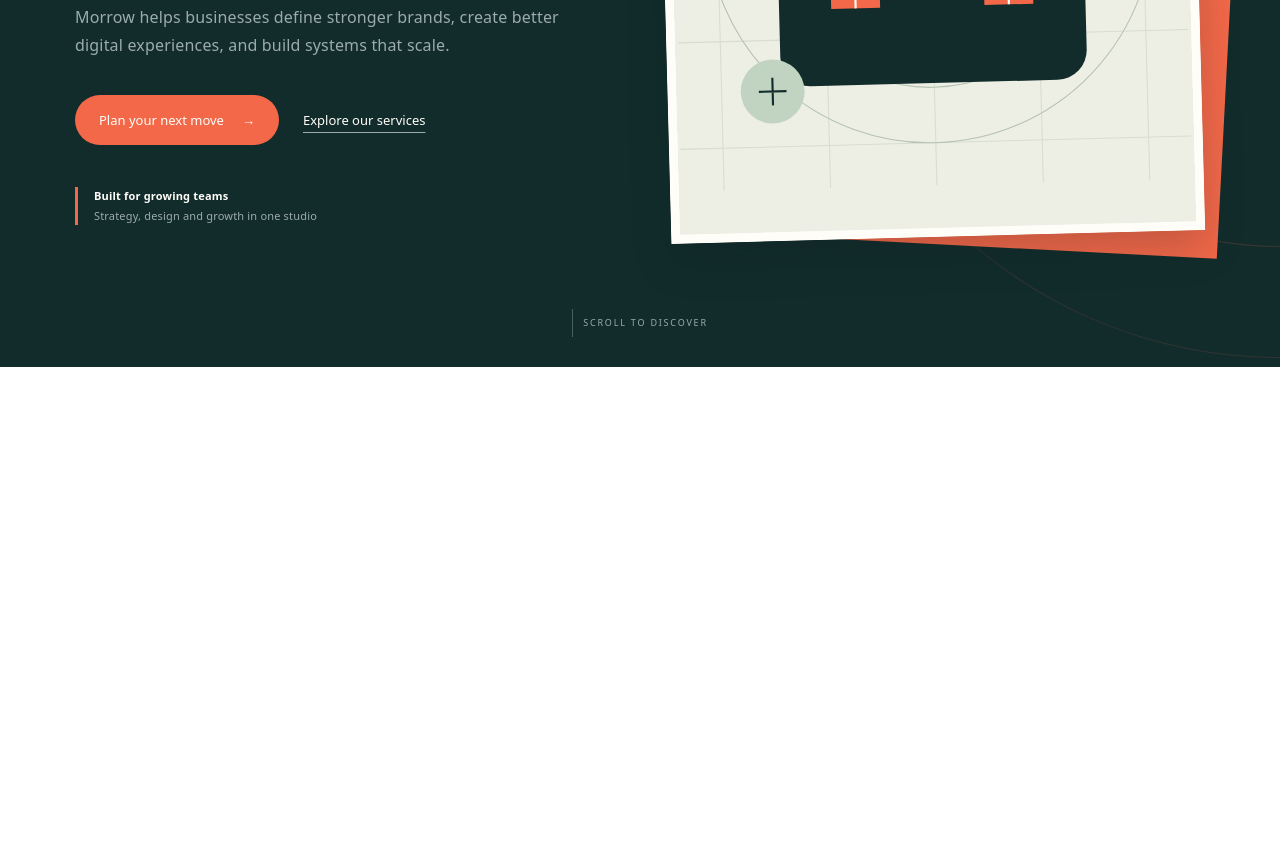
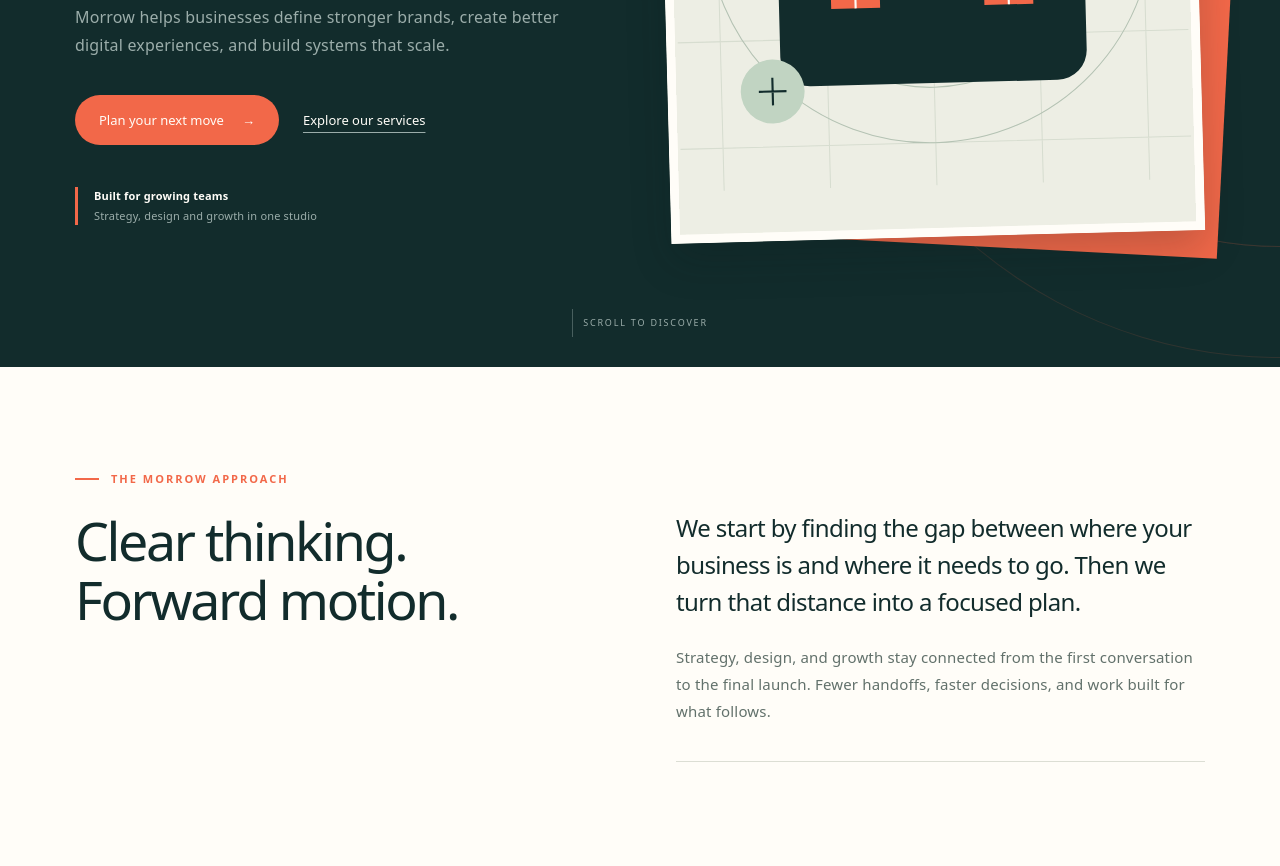
Before and after one commit to RicardoPriv/landing-page-project, a website built with Vite: page frontend/index.html in a window 1280 px wide. Shown: the part 591-1457 px from the top of the page. Before the commit the page ends 958 px from the top, so only its background shows below. Built offline with nearby package versions, Linux system fonts and the light colour scheme.

Commit message:
about added

```diff
--- a/frontend/src/main.js
+++ b/frontend/src/main.js
@@ -2,10 +2,12 @@ import './style.css'
 import { setupCounter } from './counter.js'
 import header from "./sections/header.html?raw"
 import hero from "./sections/hero.html?raw"
+import about from "./sections/about.html?raw"
 
 document.querySelector('#app').innerHTML = `
   ${header}
   ${hero}
+  ${about}
 `
 
 setupCounter(document.querySelector('#counter'))
--- a/frontend/src/sections/about.html
+++ b/frontend/src/sections/about.html
@@ -0,0 +1,11 @@
+<section id="about-section">
+  <div id="left-column">
+    <span id="about-slogan">THE MORROW APPROACH</span>
+    <h2 id="about-title">Clear thinking. Forward motion.</h2>
+  </div>
+  <div id="right-column">
+    <span id="about-description">We start by finding the gap between where your business is and where it needs to go. Then we turn that distance into a focused plan.</span>
+    <span id="about-sub-description">Strategy, design, and growth stay connected from the first conversation to the final launch. Fewer handoffs, faster decisions, and work built for what follows.</span>
+    <div id="about-line-horizontal"></div>
+  </div>
+</section>
--- a/frontend/src/style.css
+++ b/frontend/src/style.css
@@ -1,5 +1,6 @@
 @import './styles/header.css';
 @import './styles/hero.css';
+@import './styles/about.css';
 
 :root {
   --text: #6b6375;
--- a/frontend/src/styles/about.css
+++ b/frontend/src/styles/about.css
@@ -0,0 +1,100 @@
+/* Two editorial columns on desktop, stacked on mobile. */
+#about-section {
+  display: grid;
+  grid-template-columns: minmax(0, 1fr) minmax(0, 1fr);
+  gap: 72px;
+  box-sizing: border-box;
+  padding: 104px max(40px, calc((100% - 1130px) / 2));
+  background: #fffdf8;
+  color: #122c2c;
+  color-scheme: light;
+  text-align: left;
+}
+
+#about-section #left-column,
+#about-section #right-column {
+  min-width: 0;
+}
+
+#about-slogan {
+  display: flex;
+  align-items: center;
+  gap: 12px;
+  color: #f26849;
+  font-size: 11px;
+  font-weight: 600;
+  line-height: 1.5;
+  letter-spacing: 2px;
+}
+
+#about-slogan::before {
+  content: '';
+  width: 24px;
+  height: 2px;
+  flex-shrink: 0;
+  background: #f26849;
+}
+
+#about-title {
+  max-width: 480px;
+  margin: 24px 0 0;
+  color: #122c2c;
+  font-size: clamp(36px, 4.2vw, 56px);
+  font-weight: 400;
+  line-height: 1.1;
+  letter-spacing: -0.045em;
+}
+
+#about-section #right-column {
+  padding-top: 38px;
+}
+
+#about-description,
+#about-sub-description {
+  display: block;
+  max-width: 520px;
+}
+
+#about-description {
+  font-size: clamp(20px, 2vw, 24px);
+  line-height: 1.55;
+  letter-spacing: -0.025em;
+}
+
+#about-sub-description {
+  margin-top: 24px;
+  color: #62716b;
+  font-size: 15px;
+  line-height: 1.8;
+}
+
+#about-line-horizontal {
+  height: 1px;
+  margin-top: 36px;
+  background: #dcded4;
+}
+
+@media (max-width: 900px) {
+  #about-section {
+    gap: 40px;
+    padding-block: 72px;
+  }
+}
+
+@media (max-width: 760px) {
+  #about-section {
+    grid-template-columns: 1fr;
+    gap: 32px;
+    padding: 64px 24px;
+  }
+
+  #about-section #right-column {
+    padding-top: 0;
+  }
+}
+
+@media (max-width: 400px) {
+  #about-section {
+    padding-inline: 16px;
+  }
+}
--- a/frontend/src/styles/header.css
+++ b/frontend/src/styles/header.css
@@ -1,10 +1,27 @@
 /* Header palette and layout, scoped to the existing header markup. */
+:root {
+  --header-height: 92px;
+}
+
+#app {
+  padding-top: var(--header-height);
+}
+
+html {
+  scroll-padding-top: var(--header-height);
+}
+
 #app > header {
   --header-background: #fffdf8;
   --header-ink: #122c2c;
   --header-accent: #f26849;
 
   box-sizing: border-box;
+  position: fixed;
+  top: 0;
+  left: 0;
+  z-index: 100;
+  height: var(--header-height);
   display: flex;
   align-items: center;
   justify-content: space-between;
@@ -93,6 +110,10 @@
 
 /* Keep links visible while the mobile menu behavior is still being built. */
 @media (max-width: 760px) {
+  :root {
+    --header-height: 128px;
+  }
+
   #app > header {
     flex-wrap: wrap;
     gap: 16px;
@@ -109,6 +130,13 @@
   }
 }
 
+/* Reserve a second navigation row on narrow phones. */
+@media (max-width: 480px) {
+  :root {
+    --header-height: 180px;
+  }
+}
+
 @media (max-width: 400px) {
   #app > header {
     padding-inline: 16px;
--- a/frontend/src/styles/hero.css
+++ b/frontend/src/styles/hero.css
@@ -4,8 +4,8 @@
   --hero-muted: #9badaa;
   --hero-accent: #f26849;
   box-sizing: border-box;
-  /* Fill the viewport space left by the header in #app's column layout. */
-  flex: 1;
+  /* Keep a full first screen even when more sections follow. */
+  min-height: calc(100svh - var(--header-height));
   position: relative;
   isolation: isolate;
   overflow: hidden;
```
